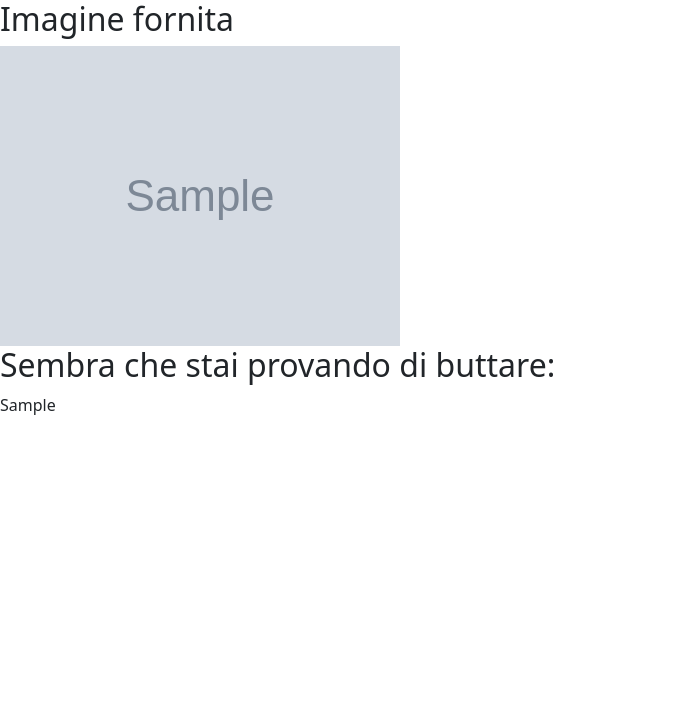
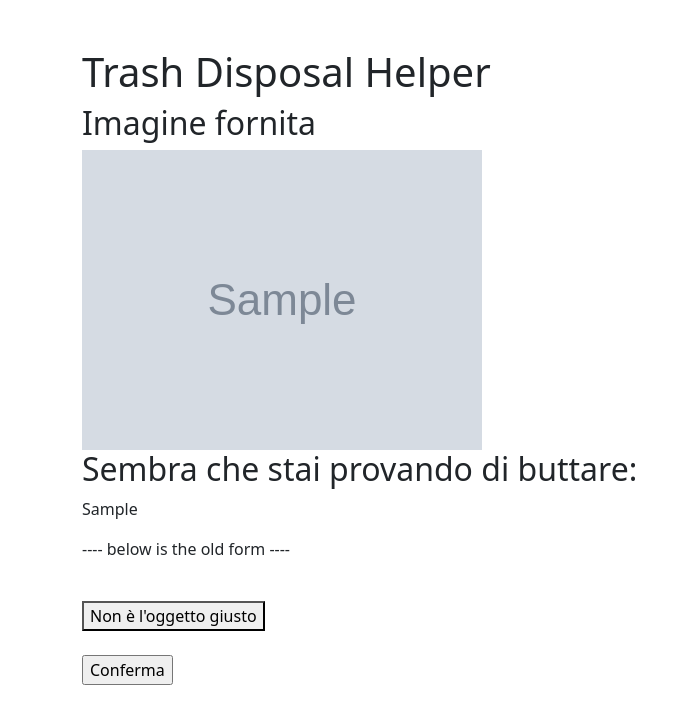
Before and after one commit to raphaFanti/trash_disposal_app, a Flask app: template templates/confirm_inputs.html in a window 1280 px wide. Shown: the top 724 px of the page, without its empty margins (0-698 px from the left). Run offline with Flask 3, Linux system fonts and the light colour scheme; the template is opened without the code that fills it: values that come from a table or form of the project are taken from there, most other values are stand-ins (such as "Sample title", 1, 10 or a date in 2020); grey boxes marked "Sample" are stand-in pictures; parts of the project's set-up code (start-up, migrations or seed data) failed here and were passed over; some libraries are stand-ins or nearby versions.

Commit message:
Implemented form for confirm_inputs route

```diff
--- a/app.py
+++ b/app.py
@@ -1,7 +1,7 @@
 import json
 import os
-from flask import Flask, render_template, request, redirect, flash, url_for, Response
-from forms import UploadForm
+from flask import Flask, render_template, request, redirect, flash, session, url_for, Response
+from forms import UploadForm, ConfirmInputForm
 from werkzeug.utils import secure_filename
 from gVision_functions import get_main_objects
 from gtp_functions import get_disposable_item
@@ -20,7 +20,7 @@
 def autocomplete():
     return Response(json.dumps(comuni), mimetype='application/json')
 
-# Define routes and logic here
+# Views
 @app.route('/', methods=['GET', 'POST'])
 def index():
     form = UploadForm() #try request.form
@@ -32,7 +32,7 @@
         extension_allowed = image.filename.rsplit('.', 1)[1].lower() in allowed_image_extensions
 
         if not extension_allowed:
-            flash("File type not supported")
+            flash("File type not supported") #ToDo: implement flash messages printing
             return redirect(url_for('index'))
 
         # Saves image
@@ -44,12 +44,30 @@
 
         # Figues out if there is a disposable object in the image
         disposable_object = get_disposable_item(image_objects, key=app.config['OPENAI_KEY'])
-        # Deletes image
+
+        # ToDo: Manage file deletion / persistence
         #os.remove(image_path)
 
         if disposable_object != "I don't know":
-            return render_template("confirm_inputs.html", image_url=image_path, item_to_dispose=disposable_object)
+            session['image_url'] = image_path
+            session['item_to_dispose'] = disposable_object
+            return redirect(url_for('confirm_inputs'))
         else:
+            # ToDo: To be implemented
             return render_template("problem.html", error_message=disposable_object)
 
     return render_template('index.html',  form=form)
+
+@app.route('/confirm_inputs', methods=['GET', 'POST'])
+def confirm_inputs():
+    form = ConfirmInputForm()
+
+    if form.validate_on_submit():
+        if form.input_field != "":
+            return redirect(url_for('index'))
+        else:
+            return render_template("problem.html", error_message="test no change in text")
+
+    return render_template("confirm_inputs.html", image_url=session["image_url"], item_to_dispose=session["item_to_dispose"], form=form)
+
+#@app.route('/problem', methods=['POST'])
--- a/forms.py
+++ b/forms.py
@@ -6,3 +6,7 @@
     image = FileField("Carica l'imagine di quello che vuoi buttare", validators=[DataRequired()], id = "image")
     name = StringField("In quale comune d'Italia sei?", validators=[DataRequired(), Length(4, 40)], id = "comune_autocomplete")
     submit = SubmitField('Invia')
+
+class ConfirmInputForm(FlaskForm):
+    input_field = StringField('Cosa vuoi buttare?', validators=[Length(0, 40)], id = 'input_field')
+    confirm_input = SubmitField('Conferma', id = 'confirm_input')
--- a/templates/confirm_inputs.html
+++ b/templates/confirm_inputs.html
@@ -1,3 +1,5 @@
+{% from 'bootstrap5/form.html' import render_form %}
+
 <!DOCTYPE html>
 <html lang="en">
 <head>
@@ -5,11 +7,43 @@
     <meta name="viewport" content="width=device-width, initial-scale=1.0">
     <title>Trash Disposal Helper</title>
     <link href="https://cdn.jsdelivr.net/npm/bootstrap@5.3.0/dist/css/bootstrap.min.css" rel="stylesheet">
+    <script>
+        function toggleTextInput() {
+            var textInput = document.getElementById("text_input");
+            var confirmChangeButton = document.getElementById("confirm_change");
+            var changeText = document.getElementById("change_text");
+            textInput.style.display = "block";
+            changeText.style.display = "block";
+        }
+    </script>
 </head>
 <body>
-    <h2>Imagine fornita</h2>
-    <img src = "{{ image_url }}" alt="image provided as input" height="300">
-    <h2>Sembra che stai provando di buttare:</h2>
-    <p>{{ item_to_dispose }}</p>
+    <div class="container mt-5">
+        <h1>Trash Disposal Helper</h1">
+        <h2>Imagine fornita</h2>
+        <img src = "{{ image_url }}" alt="image provided as input" height="300">
+        <h2>Sembra che stai provando di buttare:</h2>
+        <p>{{ item_to_dispose }}</p>
+
+        <form method="POST">
+            <!--{{ form.csrf_token }}
+            {{ form.input_field.label }} {{ form.input_field }}
+            {{ form.confirm_input }}
+            {{ render_form(form) }}
+            -->
+            <p>---- below is the old form ----</p>
+            {{ form.csrf_token }}
+            <br>
+            <div class="form-group">
+                <button type="button" onclick="toggleTextInput()">Non è l'oggetto giusto</button>
+                <br>
+                <p id="change_text" style="display: none;">Espliciti l'oggetto da buttare:</p>
+                <input type="text" id="text_input" name="text_input" style="display: none;">
+            </div>
+            <br>
+            {{ form.confirm_input }}
+        </form>
+
+    </div>
 </body>
 </html>
```
